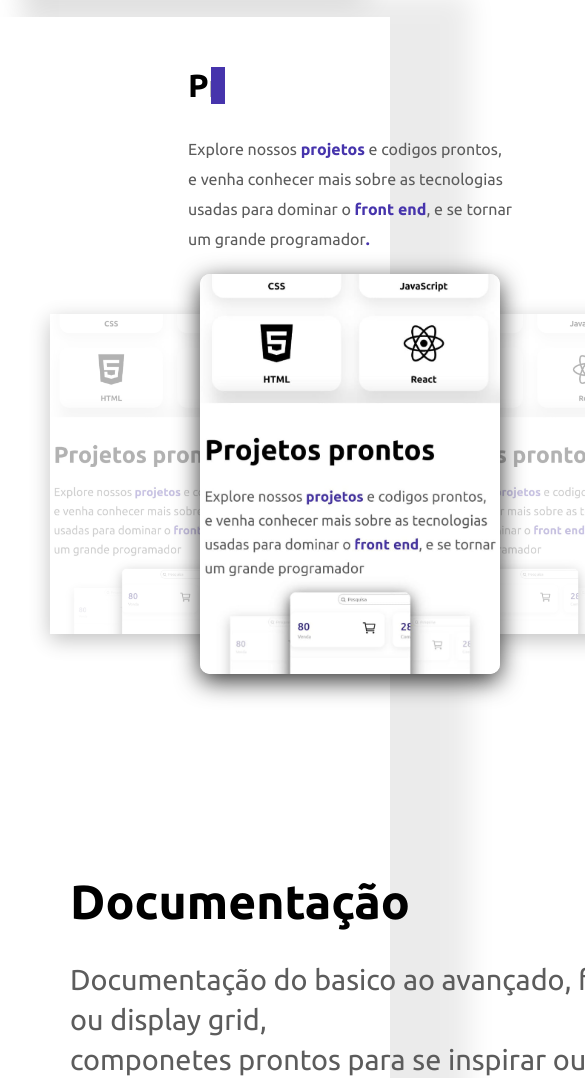
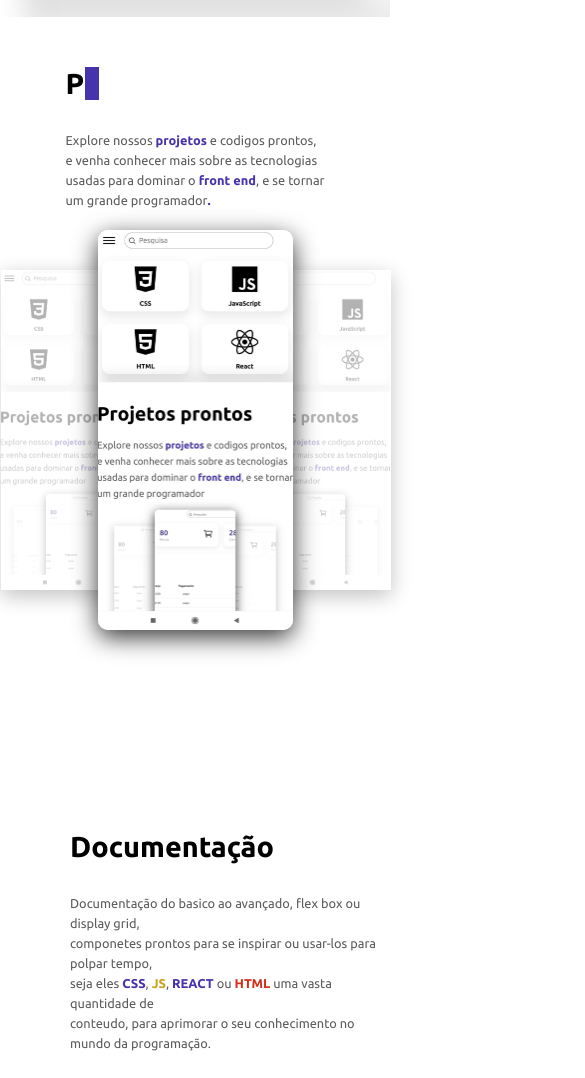
Before and after one commit to marcos-pds/biblioteca, a plain HTML site: page index.html in a window 390 px wide. Shown: the part 673-1751 px from the top of the page, 585 px wide, since content can reach past the window. Drawn offline with nearby package versions, Linux system fonts and the light colour scheme.

Commit message:
responsivo

```diff
--- a/index.html
+++ b/index.html
@@ -172,7 +172,7 @@
         </div>
 
         <div class="documentação-img">
-            <img src="./src/img/css-js-html-removebg-preview (1).png" width="600" alt="">
+            <img src="./src/img/css-js-html-removebg-preview (1).png"  alt="">
         </div>
 
 
--- a/src/css/home/carrocel.css
+++ b/src/css/home/carrocel.css
@@ -201,23 +201,45 @@ margin-top: 150px;
 
 @media(max-width:1094px){
     .msg h1{
-        font-size: 3.0rem;
+        font-size: 2.8rem;
+    }
+    .documentacao-container h1{
+        font-size: 2.8rem;
     }
     .txt{
-       font-size: 1.5rem;
+       font-size: 1.0rem;
+       line-height: 20px;
     }
     .carta{
         width: 40%;
     }
+    .txt-1{
+        font-size: 1.0rem;
+        line-height: 20px;
+    }
+    .documentação-img{
+        justify-self: center;
+        margin-left: 0px;
+        }
+        .documentação-img img{
+            width: 300px;
+        }
 }
-@media(max-width:480px){
+@media(max-width:600px){
     .msg h1{
-        font-size: 2.0rem;
+        font-size: 1.8rem;
+    }
+    .documentacao-container h1{
+        font-size: 1.8rem;
     }
     .txt{
-       font-size: 1.0rem;
-       line-height: 30px;
+       font-size: 0.8rem;
+       line-height: 20px;
     }
+    .txt-1{
+        font-size: 0.8rem;
+        line-height: 20px;
+     }
     .carta{
         width: 50%;
     }
```
